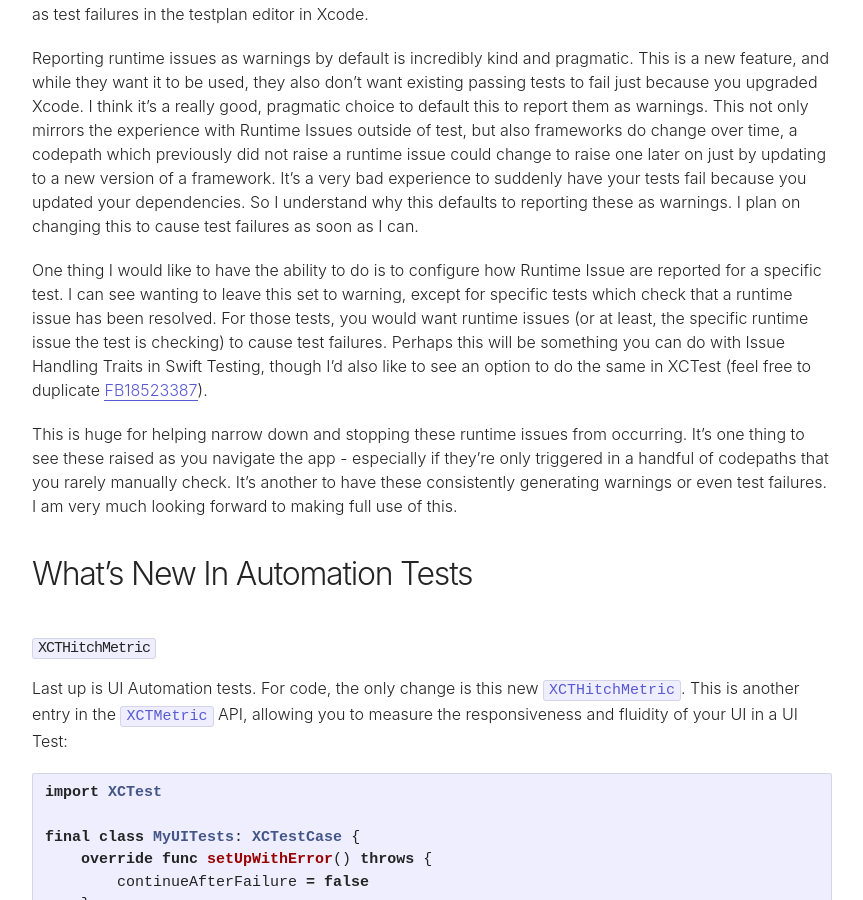
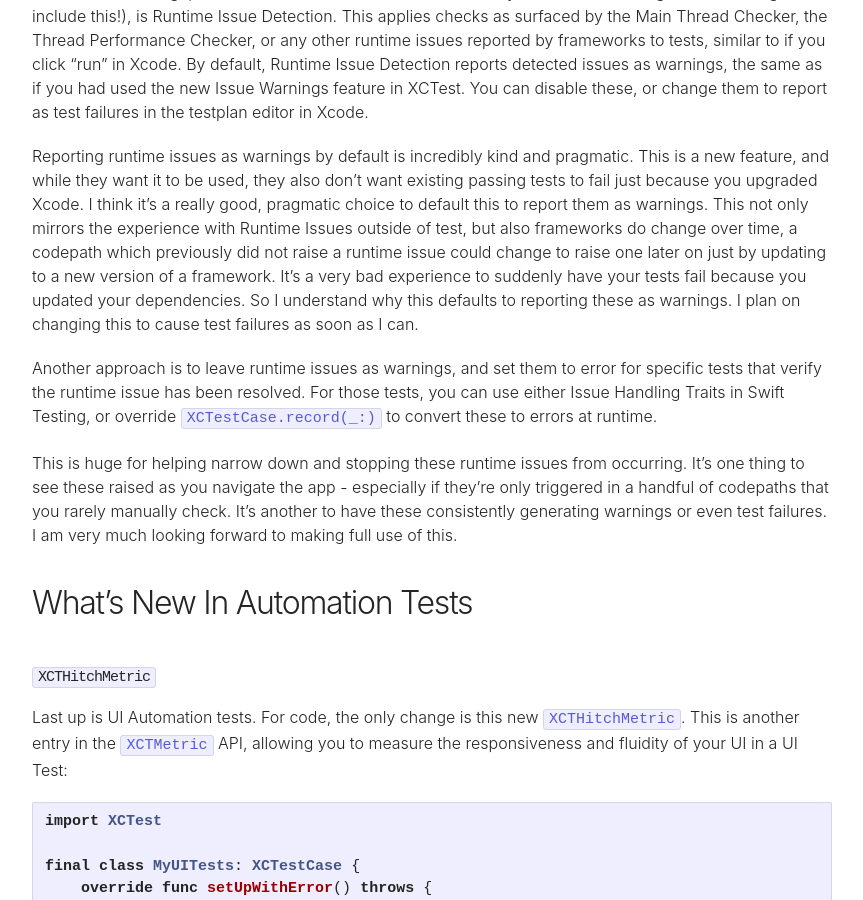
Before and after one commit to younata/younata.github.io, a Jekyll site: the page built from _posts/2025-06-26-whats-new-in-testing-swift-6-2.md, in a window 1280 px wide and 900 px high, scrolled down 10647 px. Shown: the whole window, without its empty margins (208-1071 px from the left). Built offline with Jekyll 4.4.1, drawn with Linux system fonts in a browser that asks for light colours; some of the changed text lies outside the part shown.

Commit message:
What's new in testing 2025 edition: whoops, there's already an api in xctest to modify issues before they're recorded.

```diff
--- a/_posts/2025-06-26-whats-new-in-testing-swift-6-2.md
+++ b/_posts/2025-06-26-whats-new-in-testing-swift-6-2.md
@@ -8,6 +8,7 @@ tags: swift, tdd, testing, xctest, xcode
 <div class="aside">
 <b>Edit History</b>
 <br />
+2025-07-02: Removed request for ability to modify issues in XCTest before recording, as this can be done by overriding `XCTestCase.record(_:)`. This was a mentioned as an idea for how to handle runtime issues for keeping the default behavior, and allowing for dedicated tests to ensure that specific runtime issues have been resolved. Thanks to Stuart Montgomery for pointing this out.<br />
 2025-06-30: Added notes on the new Runtime Issue Detection feature in Xcode. Which I had completely missed when I first wrote the talk this was based on. Thanks to Suzy Ratcliff for asking that I include notes on this.<br />
 2025-06-30: Issue Handling Traits is now a proposal under active review. This happened prior to me publishing this post, though after the original talk was given.
 </div>
@@ -379,7 +380,7 @@ An additional change, which I had missed at first (Thanks to Suzy Ratcliff for r
 
 Reporting runtime issues as warnings by default is incredibly kind and pragmatic. This is a new feature, and while they want it to be used, they also don't want existing passing tests to fail just because you upgraded Xcode. I think it's a really good, pragmatic choice to default this to report them as warnings. This not only mirrors the experience with Runtime Issues outside of test, but also frameworks do change over time, a codepath which previously did not raise a runtime issue could change to raise one later on just by updating to a new version of a framework. It's a very bad experience to suddenly have your tests fail because you updated your dependencies. So I understand why this defaults to reporting these as warnings. I plan on changing this to cause test failures as soon as I can.
 
-One thing I would like to have the ability to do is to configure how Runtime Issue are reported for a specific test. I can see wanting to leave this set to warning, except for specific tests which check that a runtime issue has been resolved. For those tests, you would want runtime issues (or at least, the specific runtime issue the test is checking) to cause test failures. Perhaps this will be something you can do with Issue Handling Traits in Swift Testing, though I'd also like to see an option to do the same in XCTest (feel free to duplicate [FB18523387](https://openradar.appspot.com/FB18523387)).
+Another approach is to leave runtime issues as warnings, and set them to error for specific tests that verify the runtime issue has been resolved. For those tests, you can use either Issue Handling Traits in Swift Testing, or override [`XCTestCase.record(_:)`](https://developer.apple.com/documentation/xctest/xctestcase/record(_:)) to convert these to errors at runtime.
 
 This is huge for helping narrow down and stopping these runtime issues from occurring. It's one thing to see these raised as you navigate the app - especially if they're only triggered in a handful of codepaths that you rarely manually check. It's another to have these consistently generating warnings or even test failures. I am very much looking forward to making full use of this.
 
```
